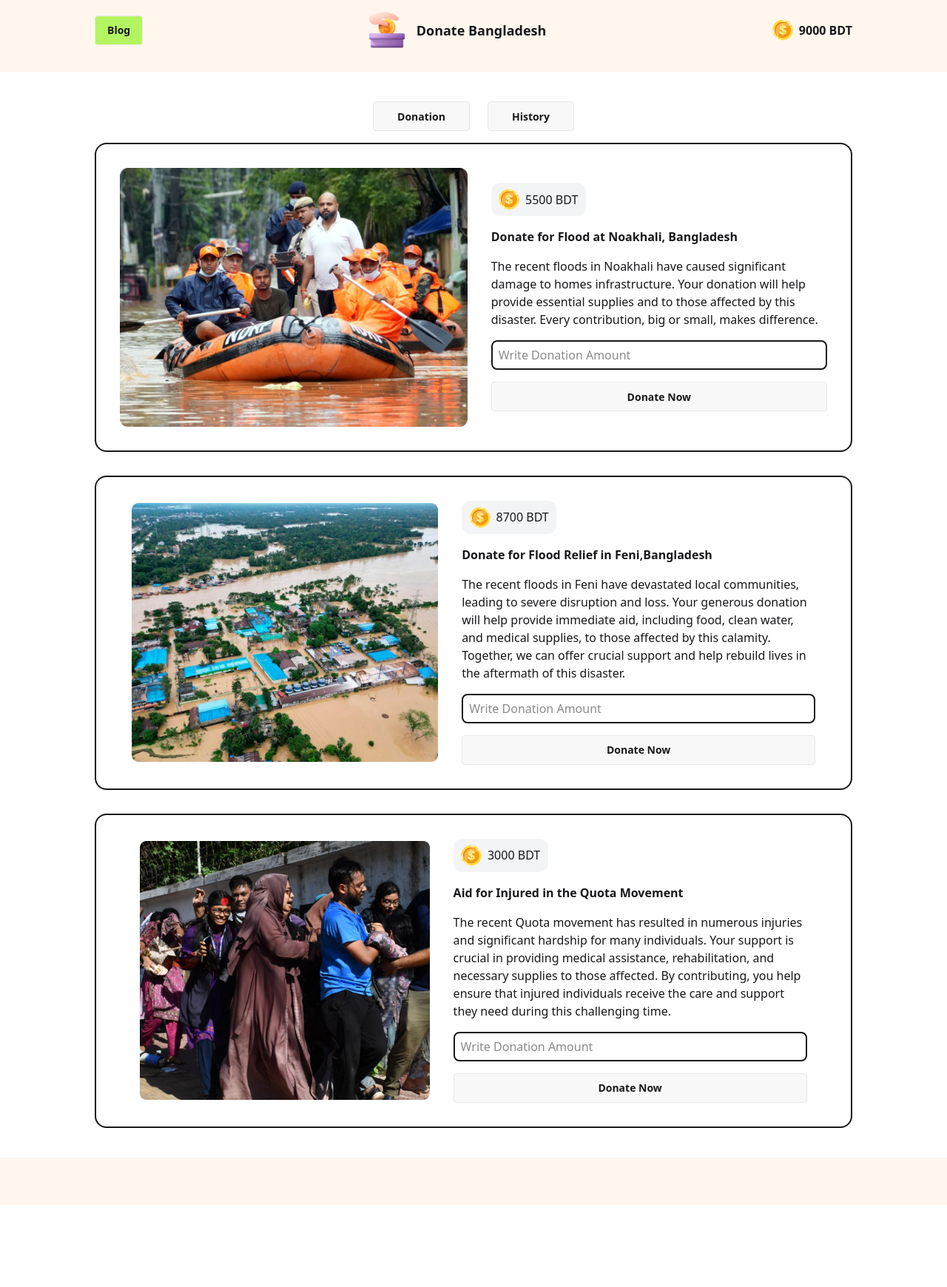
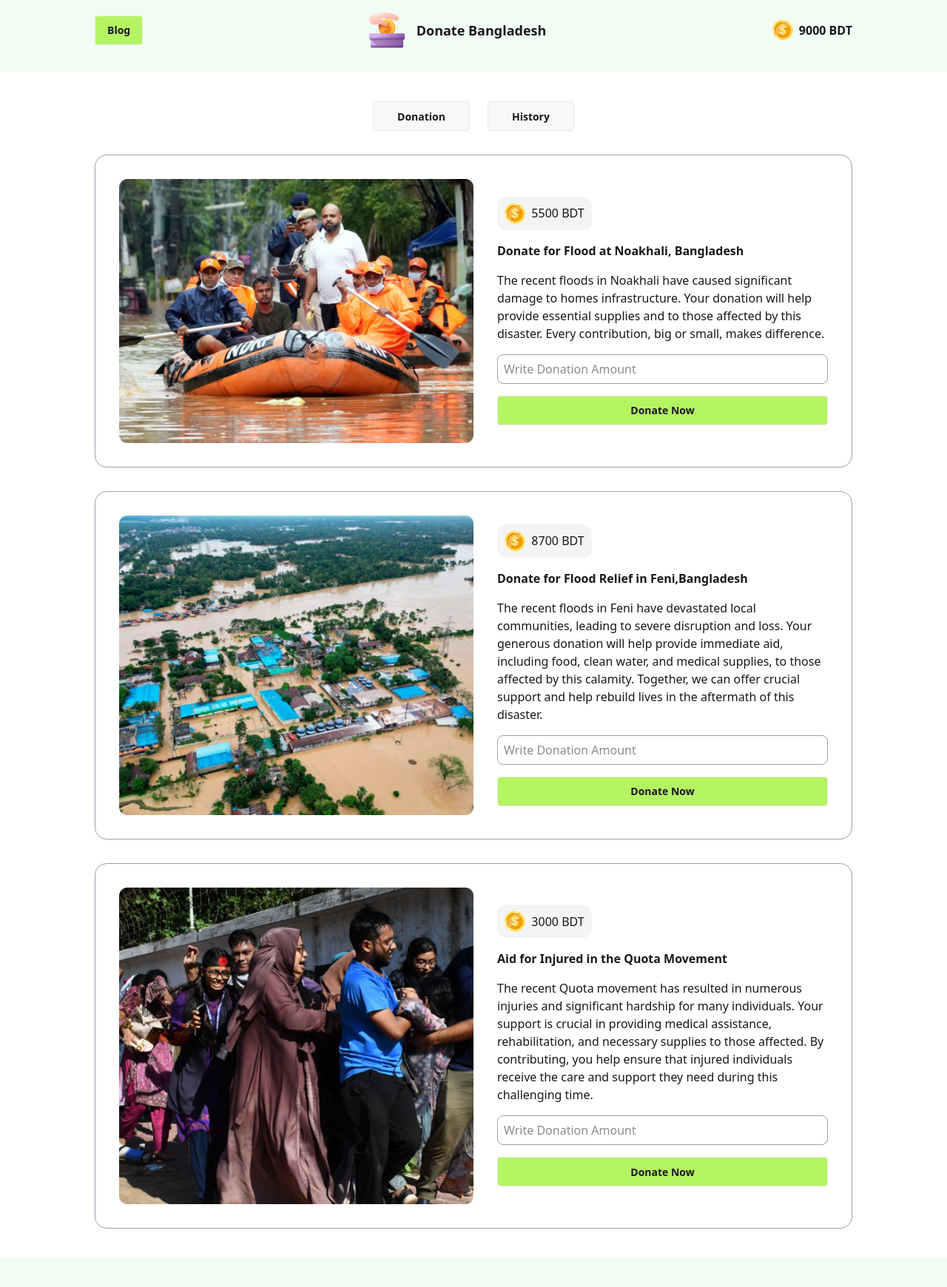
Before and after one commit to sahidulsakib75/DOM-manipulation, a plain HTML site: page index.html in a window 1280 px wide. Shown: the whole page at 74% size. Before the commit the page ends 1629 px from the top, so only its background shows below. Drawn offline with nearby package versions, Linux system fonts and the light colour scheme.

Commit message:
blog.html & FAQs

```diff
--- a/index.html
+++ b/index.html
@@ -21,9 +21,9 @@
 </head>
 
 <body>
-  <header>
+  <header class="sticky top-0 bg-white bg-opacity-90 z-50">
     <!-- navigation -->
-    <nav class="px-6 lg:px-32 py-4 bg-orange-50 flex items-center justify-between gap-2 pb-8">
+    <nav class="px-6 lg:px-32 py-4 bg-green-50 flex items-center justify-between gap-2 pb-8">
       <button class="lexend bg-[#B4F461] btn bg-btn-bg font-bold "
         onclick="window.location.href='blog.html';">Blog</button>
       <div class="flex gap-4 justify-center items-center">
@@ -36,7 +36,7 @@
       </div>
     </nav>
 
-    <div class="flex justify-center items-center gap-6 lg:mt-10 mt-6 mb-2 lg:mb-4 ">
+    <div class="flex justify-center items-center gap-6 lg:mt-10 mt-6 mb-2  pb-6">
       <button id="show-donation-cart" class="btn bg-btn-bg px-8 py-4">Donation</button>
       <button id="show-history-cart" class="btn px-8 py-4">History</button>
     </div>
@@ -46,9 +46,9 @@
     <section id="donateCartSection" class="flex flex-col gap-8">
 
       <!-- Noakhali Cart -->
-      <div class="cart flex flex-col lg:flex-row  p-8 gap-8 justify-center items-center border-2 rounded-2xl">
+      <div class="cart flex flex-col lg:flex-row  p-8 gap-8 justify-center items-center border-1 border-gray-400 rounded-2xl">
         <!-- image -->
-        <img class="max-h-[350px]" src="./assets/noakhali.png" alt="">
+        <img class="lg:w-1/2" src="./assets/noakhali.png" alt="">
         <div class="flex flex-col gap-4 lg:w-1/2">
           <div class="flex gap-2 p-2 bg-gray-100 justify-center items-center w-32 rounded-xl">
             <img src="./assets/coin.png" alt="">
@@ -60,17 +60,17 @@
             help provide essential supplies and to those affected by this disaster. Every contribution, big or small,
             makes difference. </p>
           <!-- input amount -->
-          <input class="border-2 rounded-lg h-10 p-2" name="amount" id="inputDonationNoakhali"
+          <input class="border-1 border-gray-400 rounded-lg h-10 p-2" name="amount" id="inputDonationNoakhali"
             placeholder="Write Donation Amount" required>
           <!-- donate button -->
-          <button id="donateBtnNoakhali" class="btn py-4 bg-btn-bg w-full ">Donate Now</button>
+          <button id="donateBtnNoakhali" class="btn py-4 bg-btn-bg w-full bg-[#B4F461] ">Donate Now</button>
         </div>
       </div>
 
       <!-- Feni Cart -->
-      <div class="cart flex flex-col lg:flex-row  p-8 gap-8 justify-center items-center border-2 rounded-2xl">
+      <div class="cart flex flex-col lg:flex-row  p-8 gap-8 justify-center items-center border-1 border-gray-400 rounded-2xl">
         <!-- image -->
-        <img class="max-h-[350px]" src="./assets/feni.png" alt="">
+        <img class="lg:w-1/2" src="./assets/feni.png" alt="">
         <div class="flex flex-col gap-4 lg:w-1/2">
           <div class="flex gap-2 p-2 bg-gray-100 justify-center items-center w-32 rounded-xl">
             <img src="./assets/coin.png" alt="">
@@ -83,17 +83,17 @@
             those affected by this calamity. Together, we can offer crucial support and help rebuild lives in the
             aftermath of this disaster. </p>
           <!-- input amount -->
-          <input class="border-2 rounded-lg h-10 p-2" name="amount" id="inputDonationFeni"
+          <input class="border-1 border-gray-400 rounded-lg h-10 p-2" name="amount" id="inputDonationFeni"
             placeholder="Write Donation Amount" required>
           <!-- donate button -->
-          <button id="donateBtnFeni" class="btn py-4 bg-btn-bg w-full">Donate Now</button>
+          <button id="donateBtnFeni" class="btn py-4 bg-btn-bg w-full bg-[#B4F461]">Donate Now</button>
         </div>
       </div>
 
       <!-- Quota Movement Cart -->
-      <div class="cart flex flex-col lg:flex-row  p-8 gap-8 justify-center items-center border-2 rounded-2xl">
+      <div class="cart flex flex-col lg:flex-row  p-8 gap-8 justify-center items-center border-1 border-gray-400 rounded-2xl">
         <!-- image -->
-        <img class="max-h-[350px]" src="./assets/quota-protest.png" alt="">
+        <img class="lg:w-1/2" src="./assets/quota-protest.png" alt="">
         <div class="flex flex-col gap-4 lg:w-1/2">
           <div class="flex gap-2 p-2 bg-gray-100 justify-center items-center w-32 rounded-xl">
             <img src="./assets/coin.png" alt="">
@@ -106,17 +106,17 @@
             affected. By contributing, you help ensure that injured individuals receive the care and support they need
             during this challenging time. </p>
           <!-- input amount -->
-          <input class="border-2 rounded-lg h-10 p-2" name="amount" id="inputDonationQm"
+          <input class="border-1 border-gray-400 rounded-lg h-10 p-2" name="amount" id="inputDonationQm"
             placeholder="Write Donation Amount" required>
           <!-- donate button -->
-          <button id="donateBtnQm" class="btn py-4 bg-btn-bg w-full">Donate Now</button>
+          <button id="donateBtnQm" class="btn py-4 bg-btn-bg w-full bg-[#B4F461]">Donate Now</button>
         </div>
       </div>
     </section>
 
   </main>
  <Footer>
-      <div class="px-6 lg:px-32 py-4 bg-orange-50 items-center flex justify-between h-16 mt-10">
+      <div class="px-6 lg:px-32 py-4 bg-green-50 items-center flex justify-between h-16 mt-10">
       </div>
     </Footer>
 
```
Also changed, not shown: blog.html (+87 -1 lines).
